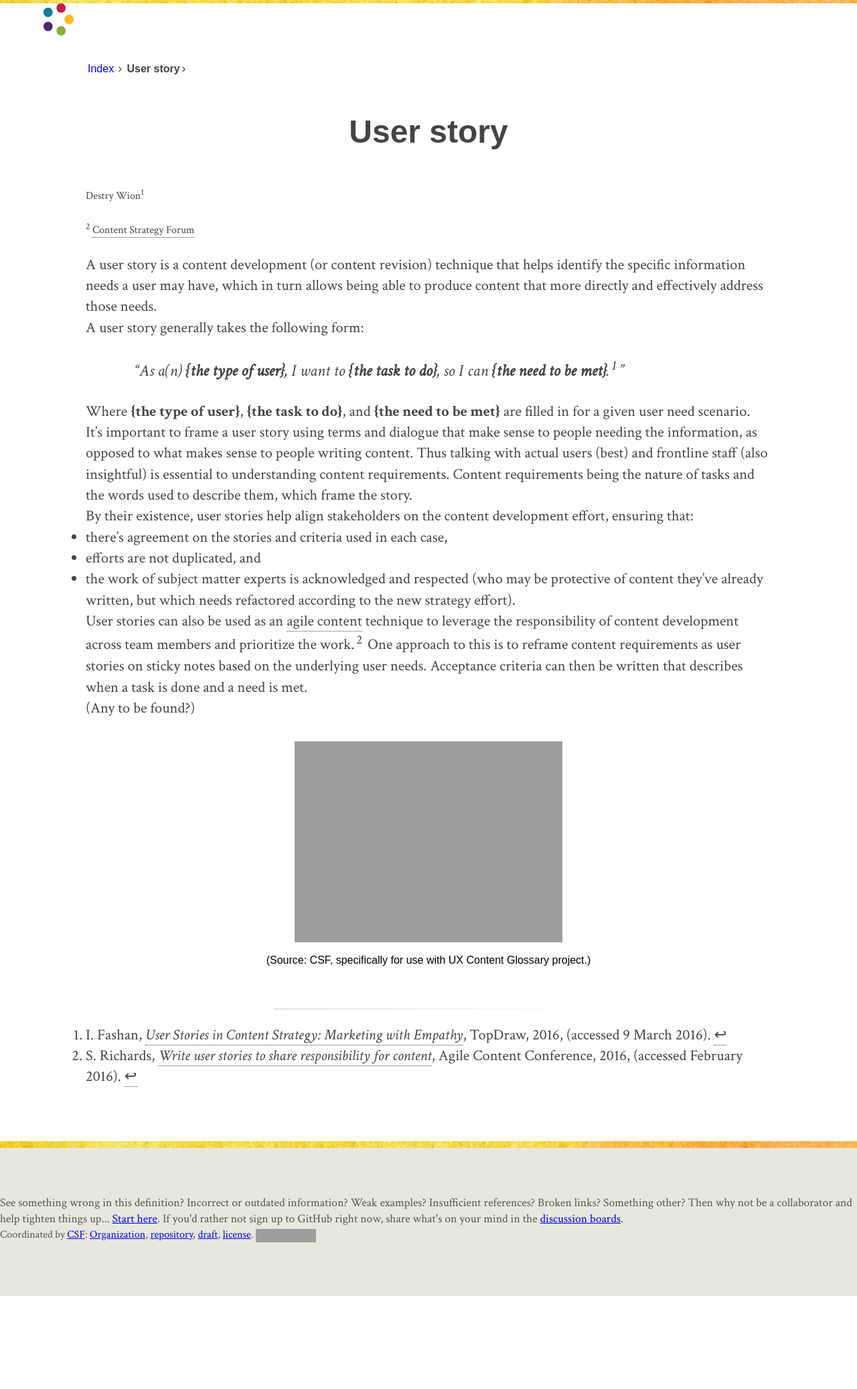
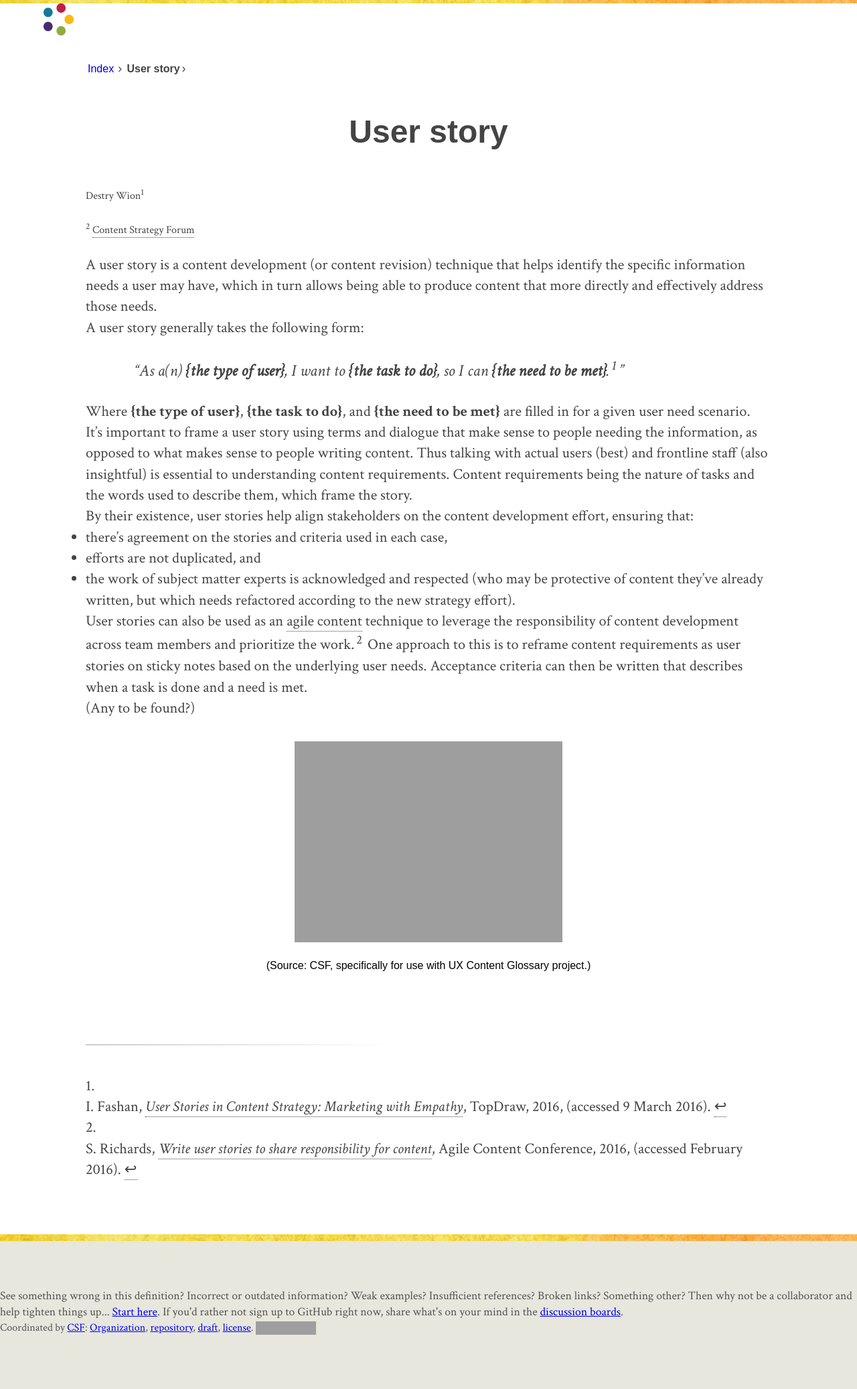
Before and after one commit to content-strategy-forum/csf-glossary, a Jekyll site: the page built from user-story.md, in a window 1280 px wide. Shown: the whole page at 67% size. Built offline with Jekyll 4.4.1, drawn with Linux system fonts in a browser that asks for light colours; some web fonts are replaced; before the commit the page ends 1935 px from its top, so only the background shows below that; grey boxes are pictures that could not be loaded.

Commit message:
fiddlin diddlin

```diff
--- a/assets/main.css
+++ b/assets/main.css
@@ -202,9 +202,11 @@
 }
 
 figcaption {
-	padding-top: 1em;
+	padding-top: 1.5em;
 	padding-bottom: 1em;
 }
+
+article ol { list-style-position: inside; }
 
 
 /* ----------------------------------
@@ -309,8 +311,10 @@
 
 hr.footnotes {
   width:45%;
-  margin-top: 2em;
-	margin-bottom: 1em;
+	height: 2px;
+  margin-top: 4em;
+	margin-bottom: 2em;
+	margin-left: 0;
 	margin-right: auto;
 	background: linear-gradient(to right, rgba(0,0,0,.2), rgba(0,0,0,0));
 }
```
